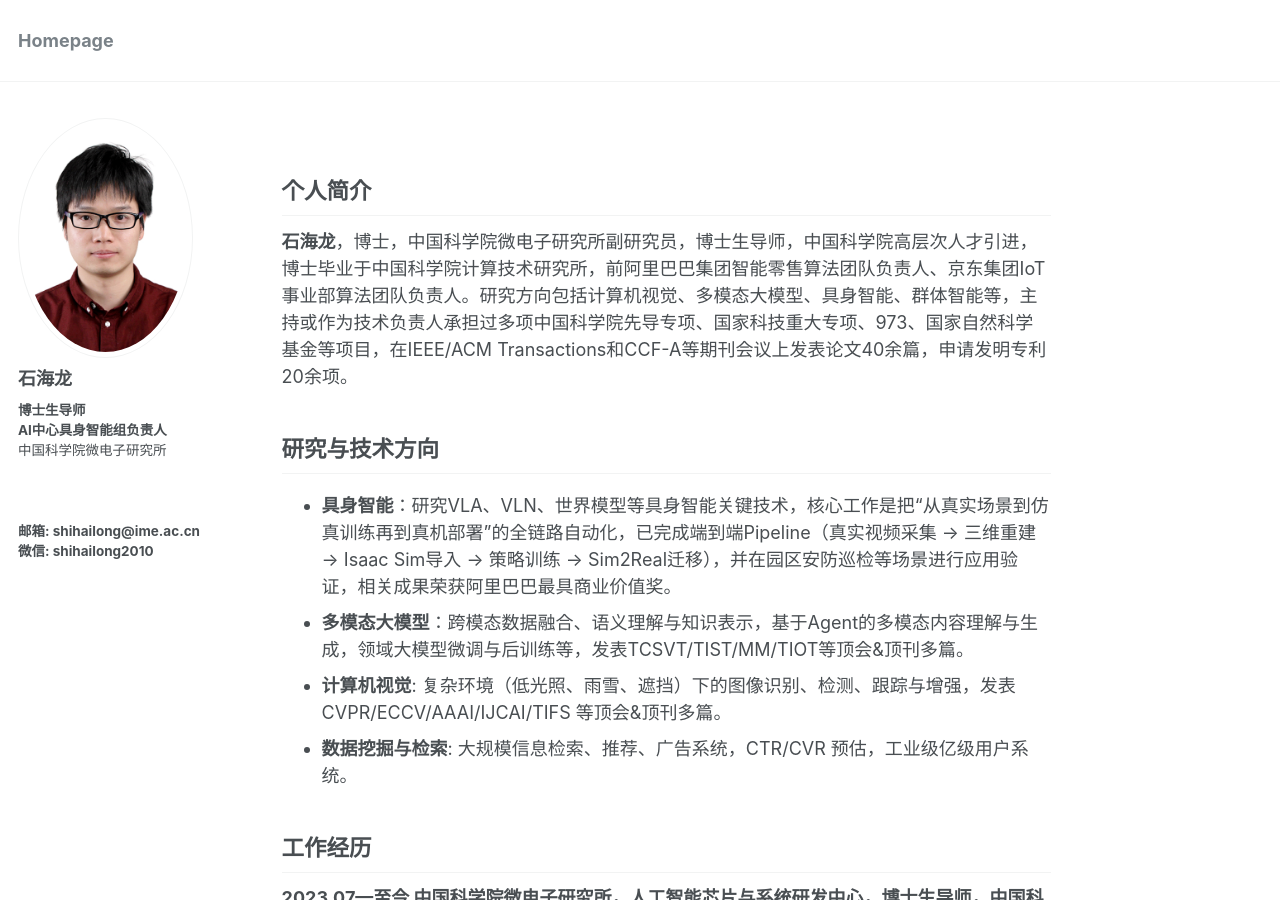
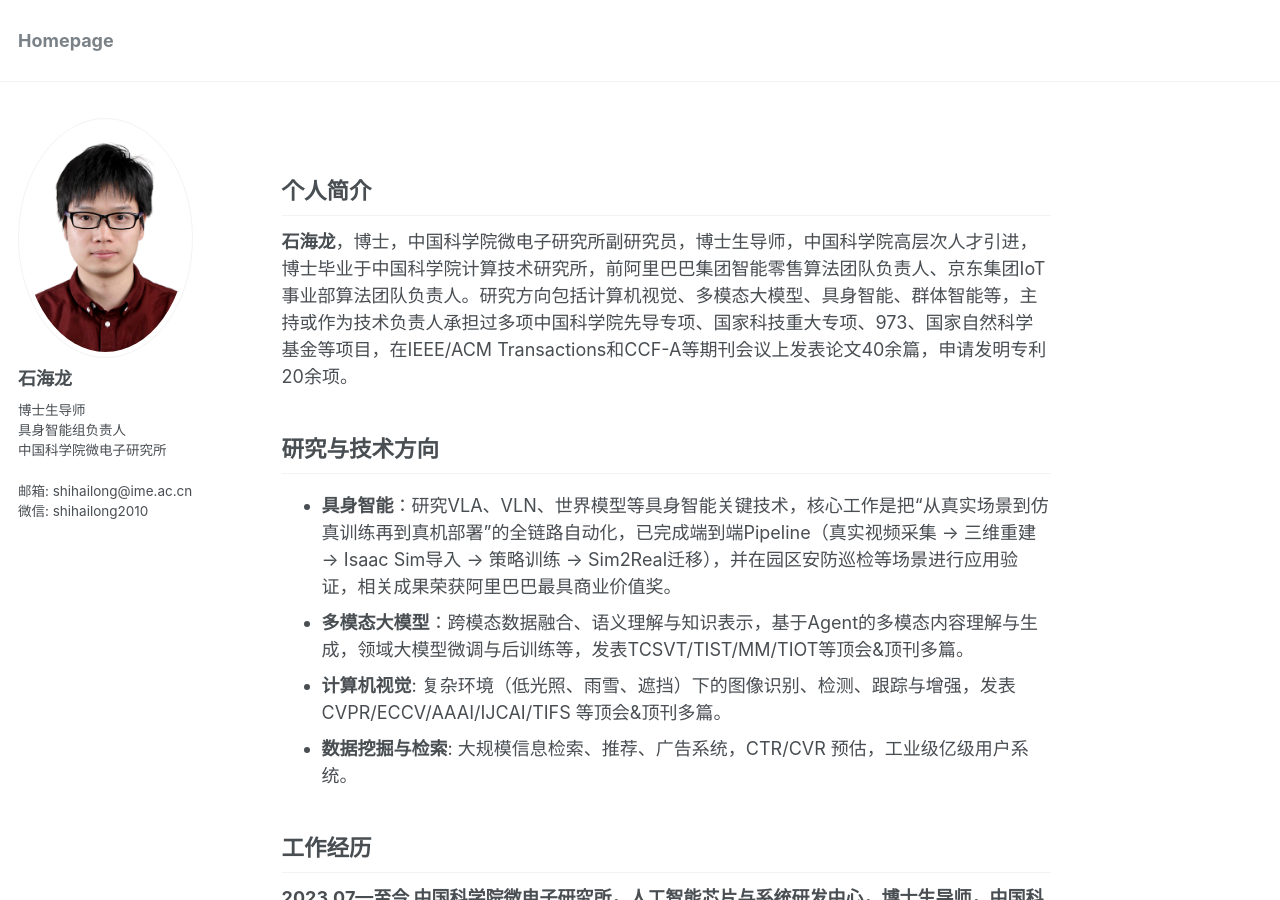
Before and after one commit to shihailong2023/shihailong2023.github.io, a Jekyll site: the page built from _pages/about.md, in a window 1280 px wide and 900 px high. Built offline with Jekyll 4.4.1, drawn with Linux system fonts in a browser that asks for light colours.

Commit message:
Update _config.yml

```diff
--- a/_config.yml
+++ b/_config.yml
@@ -82,13 +82,11 @@ analytics:
 author:
   name             : "石海龙"
   avatar           : "shihailong.jpg"
-  bio              : "<b>博士生导师</b><br>
-                      <b>AI中心具身智能组负责人</b><br>
+  bio              : "博士生导师<br>
+                      具身智能组负责人<br>
                       中国科学院微电子研究所<br><br>
-                      <br><br>
-                      <b>邮箱: shihailong@ime.ac.cn</b><br>
-                      <b>微信: shihailong2010</b><br><br>
-
+                      邮箱: shihailong@ime.ac.cn<br>
+                      微信: shihailong2010<br>
                       "
   location         : # "Sydney, Australia"
   employer         :
```
